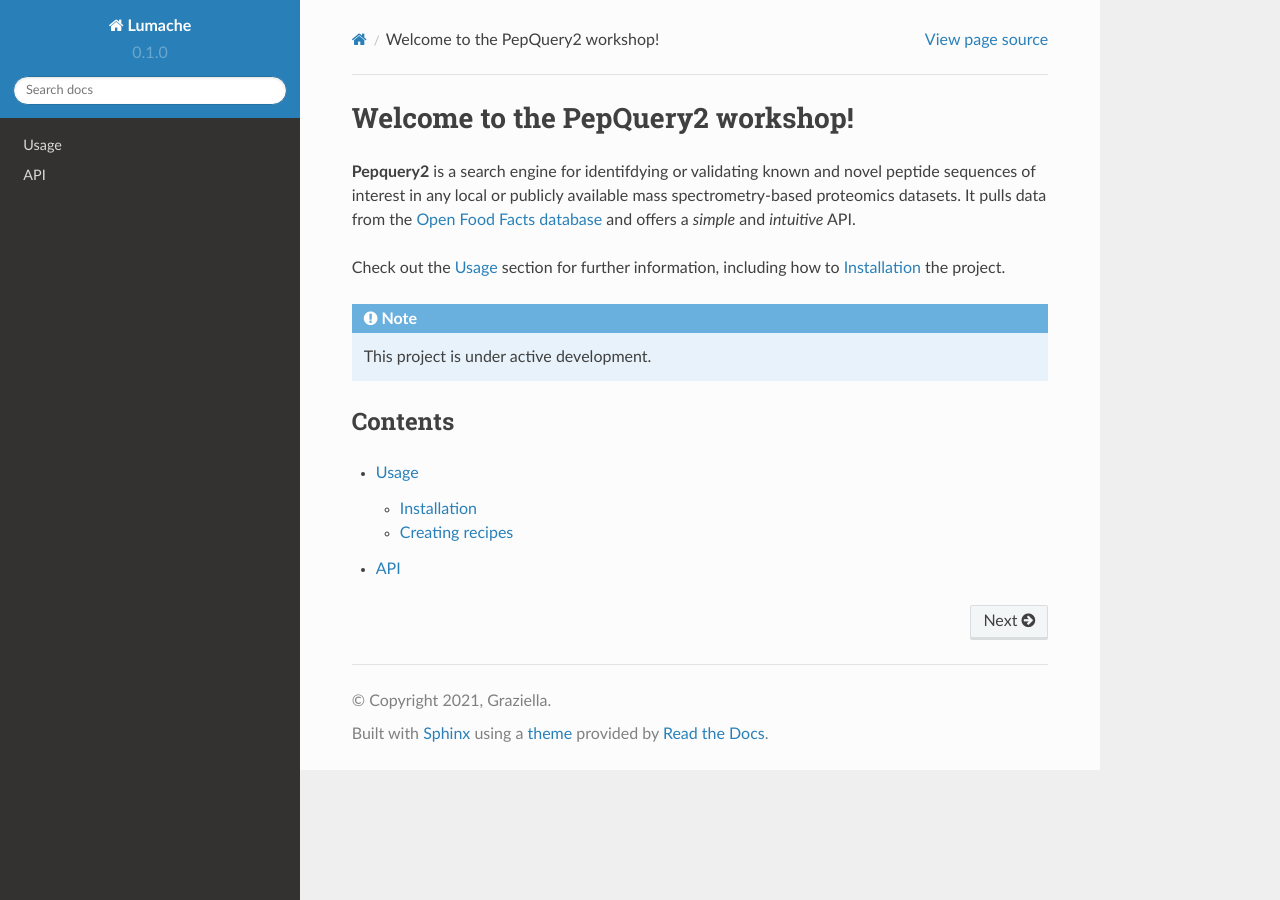
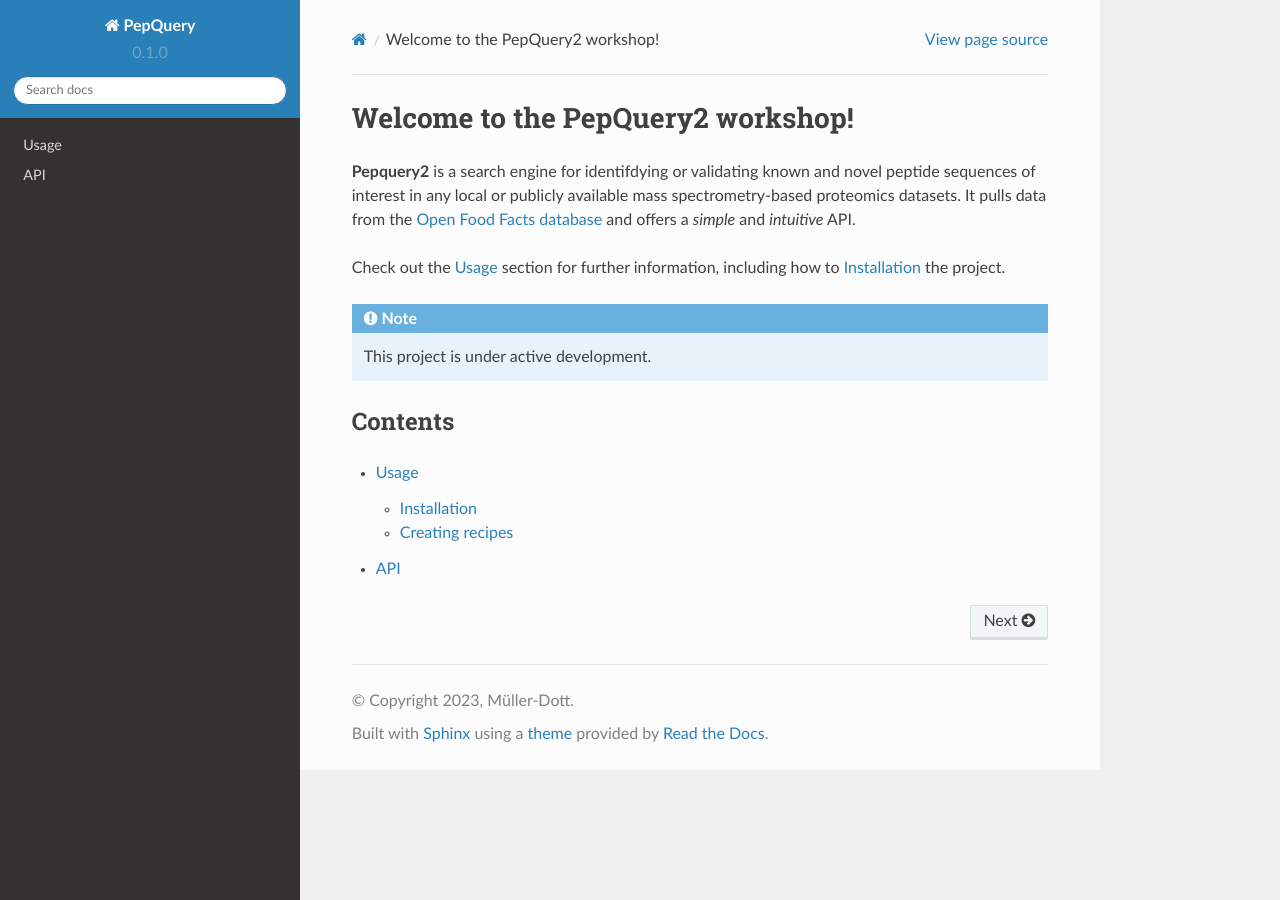
Before and after one commit to smuellerd/pepquery, a Sphinx documentation site: the page built from docs/source/index.rst, in a window 1280 px wide. Built offline with Sphinx 7.4.7 and the Read the Docs theme 2.0.0, drawn with Linux system fonts in a browser that asks for light colours.

Commit message:
Update conf.py

```diff
--- a/docs/source/conf.py
+++ b/docs/source/conf.py
@@ -2,9 +2,9 @@
 
 # -- Project information
 
-project = 'Lumache'
-copyright = '2021, Graziella'
-author = 'Graziella'
+project = 'PepQuery'
+copyright = '2023, Müller-Dott'
+author = 'Müller-Dott''
 
 release = '0.1'
 version = '0.1.0'
```
